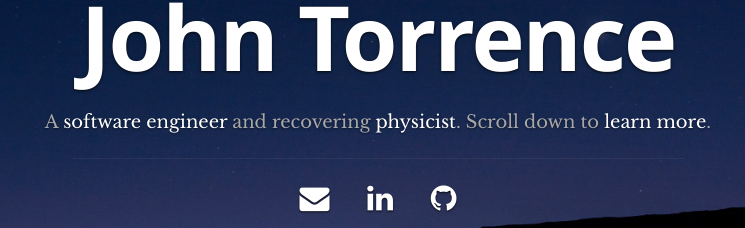
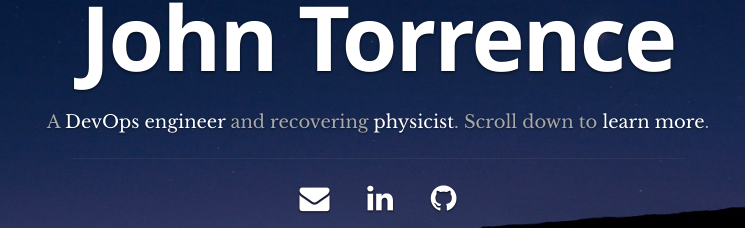
Before and after one commit to torrencj/torrencj.github.io, a plain HTML site: page index.html in a window 1280 px wide. Shown: the part 272-500 px from the top of the page, 264-1009 px from the left. Drawn offline with nearby package versions, Linux system fonts and the light colour scheme.

Commit message:
Update index.html

```diff
--- a/index.html
+++ b/index.html
@@ -61,7 +61,7 @@
         <div class="row banner">
             <div class="banner-text">
                 <h1 class="responsive-headline">John Torrence</h1>
-                <h3>A <span>software engineer</span> and recovering <span>physicist</span>. Scroll down to <a class="smoothscroll" href="#about">learn more</a>.</h3>
+                <h3>A <span>DevOps engineer</span> and recovering <span>physicist</span>. Scroll down to <a class="smoothscroll" href="#about">learn more</a>.</h3>
                 <hr />
                 <ul class="social">
                     <li><a href="mailto:torrencj@gmail.com"><i class="fa fa-envelope"></i></a></li>
@@ -97,7 +97,7 @@
 
                 <p>
                     I enjoy making tools that save everyone time and make life a bit more fun. I like to ask "what if?"
-                    <br> Currently living in Boulder, CO.
+                    <br> Currently living in Austin, TX
                 </p>
 
                 <div class="row">
```
